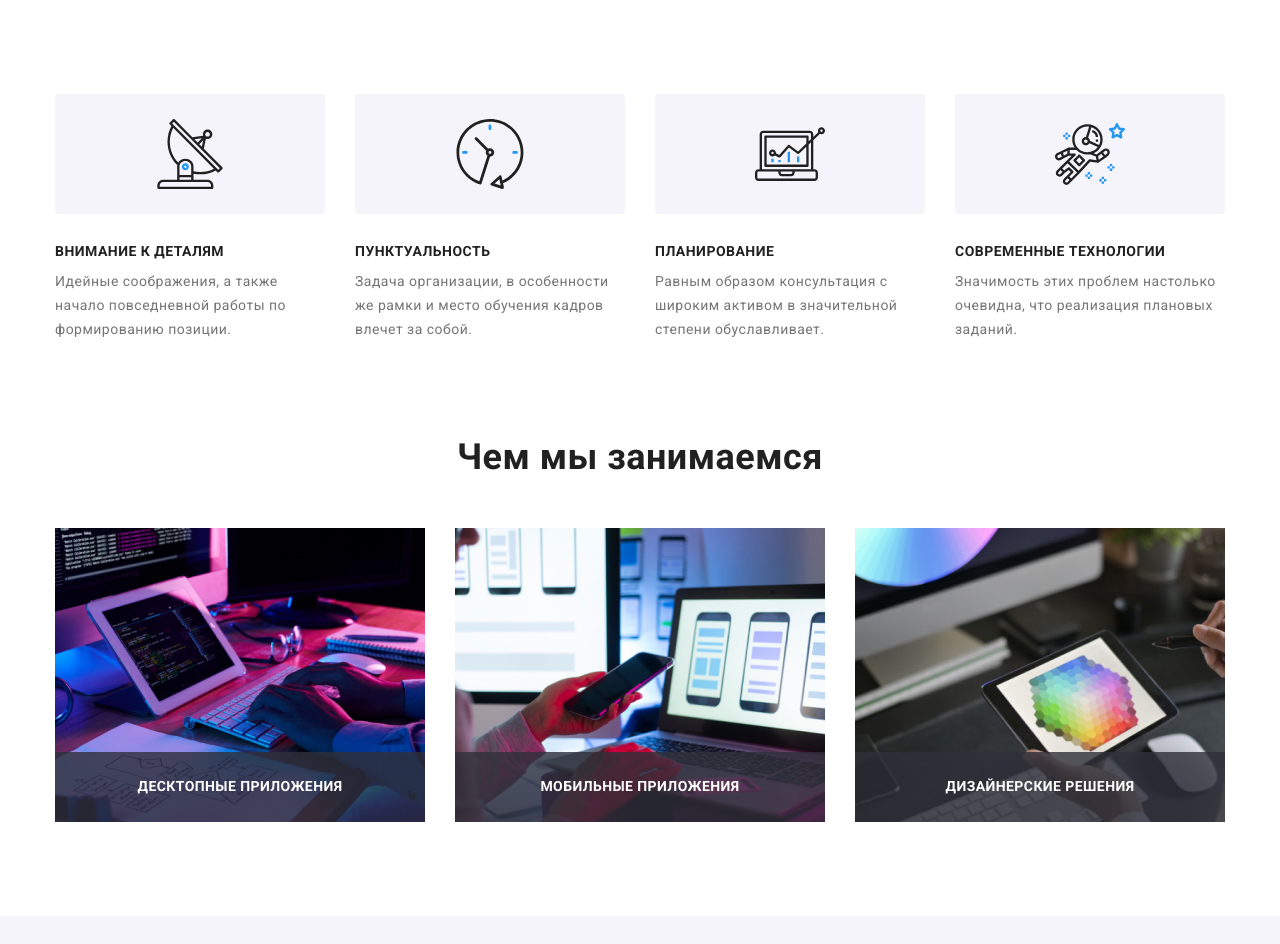
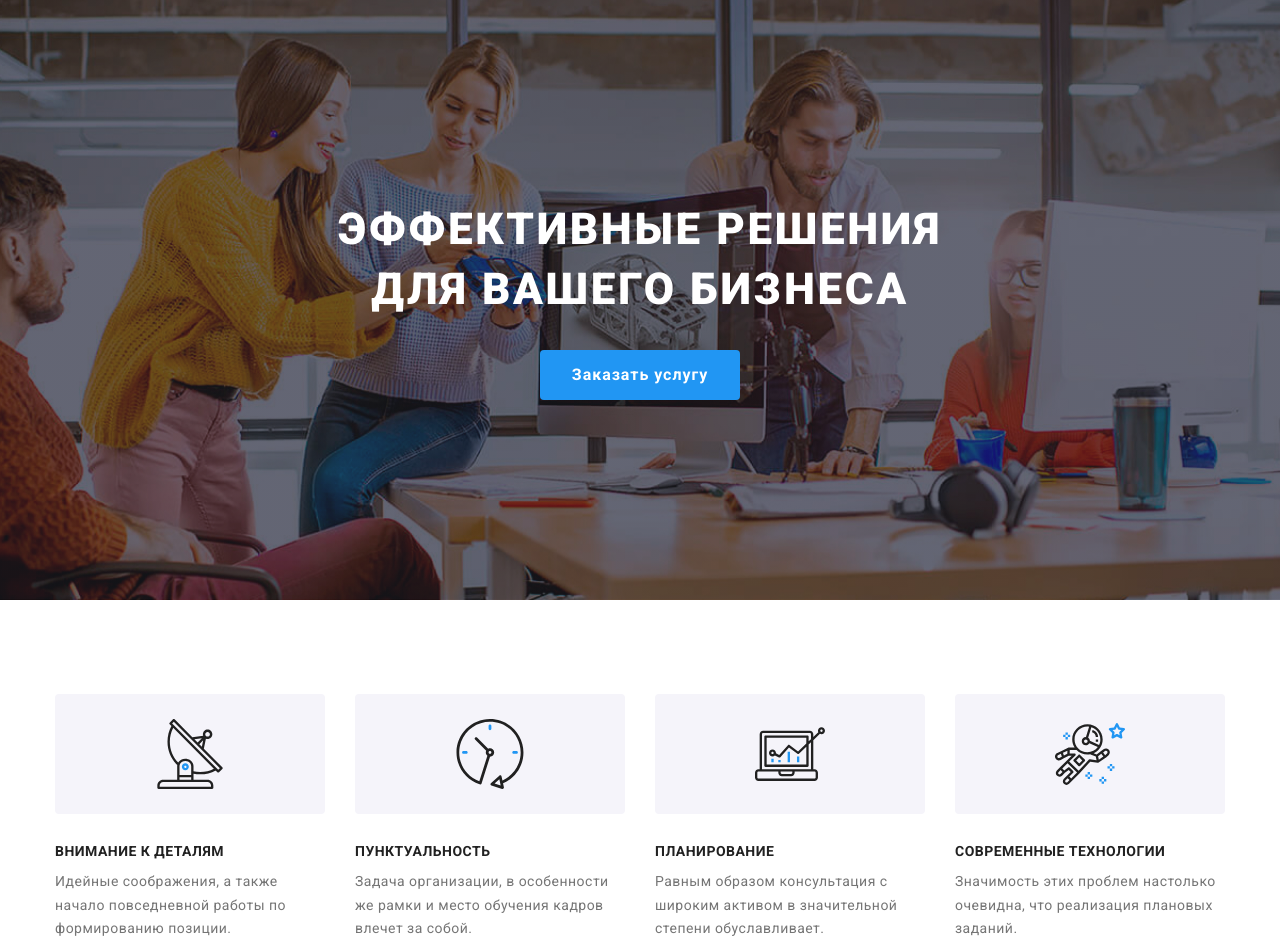
Before and after one commit to YuliaTsveleva/goit-markup-hw-08, a plain HTML site: page index.html in a window 1280 px wide. Shown: the top 944 px of the page. Drawn offline with nearby package versions, Linux system fonts and the light colour scheme.

Commit message:
дз 8 35%

```diff
--- a/index.html
+++ b/index.html
@@ -67,14 +67,14 @@
       </div>
     </header> -->
     <main>
-      <!-- <section class="hero">
+      <section class="hero">
         <div class="container hero__container">
           <h1 class="hero__title">Эффективные решения для вашего бизнеса</h1>
           <button class="modal-button" type="button" data-modal-open>
             Заказать услугу
           </button>
         </div>
-      </section> -->
+      </section>
       <section class="advantages">
         <div class="container">
           <h2 class="visually-hidden">Преимущества</h2>
--- a/sass/layout/_hero.scss
+++ b/sass/layout/_hero.scss
@@ -4,8 +4,8 @@
 
 .hero {
   background-color: var(--section-background-color);
-  padding-top: 200px;
-  padding-bottom: 200px;
+  padding-top: 118px;
+  padding-bottom: 118px;
   margin: 0 auto;
   background-color: var(--background-hero-color);
   background-image: linear-gradient(
@@ -19,10 +19,17 @@
   max-width: 1600px;
 }
 
+@media screen and (min-width: 1200px){
+  .hero{
+    padding-top: 200px;
+    padding-bottom: 200px;
+  }
+}
+
 .hero__title {
   margin: 0 auto 30px;
-  width: 696px;
-  @include font(900, 44px, 60px, 0.06em);
+  width: 360px;
+  @include font(900, 26px, 42px, 0.06em);
   // font-weight: 900;
   // font-size: 44px;
   // line-height: 1.36;
@@ -31,3 +38,10 @@
   text-transform: uppercase;
   color: var(--dark-background-text-color);
 }
+
+@media screen and (min-width: 1200px){
+  .hero__title{
+    width: 696px;
+     @include font(900, 44px, 60px, 0.06em);
+  }
+}
```
Also changed, not shown: css/main.css, css/main.min.css, 2 other files.
